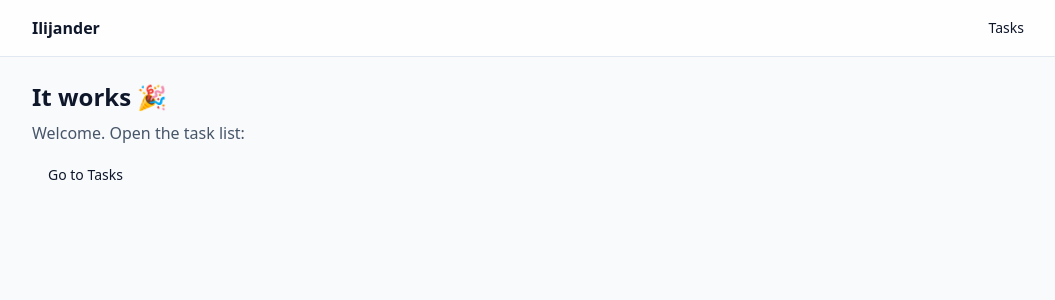
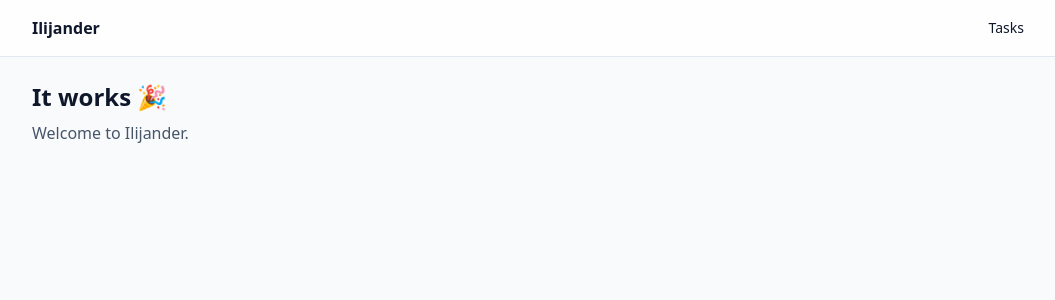
Before and after one commit to ilijaIR13/ilijander, a Next.js app: page / in a window 1280 px wide. Shown: the top 300 px of the page, without its empty margins (112-1167 px from the left). Built offline with nearby package versions, Linux system fonts and the light colour scheme.

Commit message:
Update page.tsx

```diff
--- a/src/app/page.tsx
+++ b/src/app/page.tsx
@@ -1,15 +1,10 @@
-// src/app/page.tsx
-import Link from "next/link";
 import Container from "@/components/Container";
 
 export default function Home() {
   return (
     <Container>
-      <h1 className="text-2xl font-bold">It works 🎉</h1>
-      <p className="text-slate-600 mt-2">Welcome. Open the task list:</p>
-      <p className="mt-3">
-        <Link href="/tasks" className="btn">Go to Tasks</Link>
-      </p>
+      <h1 className="text-2xl font-semibold">It works 🎉</h1>
+      <p className="text-slate-600 mt-2">Welcome to Ilijander.</p>
     </Container>
   );
 }
```
